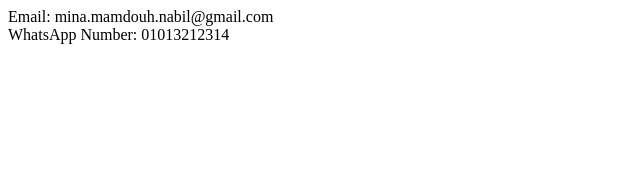
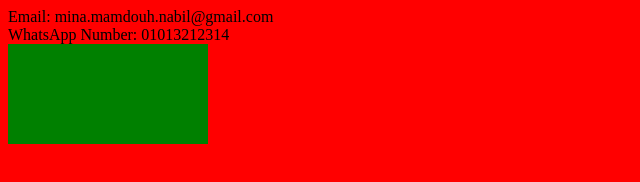
Before and after one commit to Mina-Mamdouh-Nabil/my-first-website, a plain HTML site: page contact.html in a window 1280 px wide. Shown: the whole page, without its empty margins (0-640 px from the left). Drawn offline with Linux system fonts and the light colour scheme.

Commit message:
Adding footer in main page and contact page

```diff
--- a/contact.html
+++ b/contact.html
@@ -2,9 +2,11 @@
 <html>
 <head>
 <title>Contact Page</title>
+<link rel="stylesheet" href="./style.css" />
 </head>
 <body>
 <div>Email: mina.mamdouh.nabil@gmail.com</div>
 <div>WhatsApp Number: 01013212314</div>
+<div class="footer"></div>
 </body>
 </html>
--- a/style.css
+++ b/style.css
@@ -5,3 +5,8 @@ body {
 h1 {
 	color: black;
 }
+.footer {
+	width: 200px;
+	height: 100px;
+	background-color: green;
+}
```
Also changed, not shown: index.html (+1 -0 lines).
